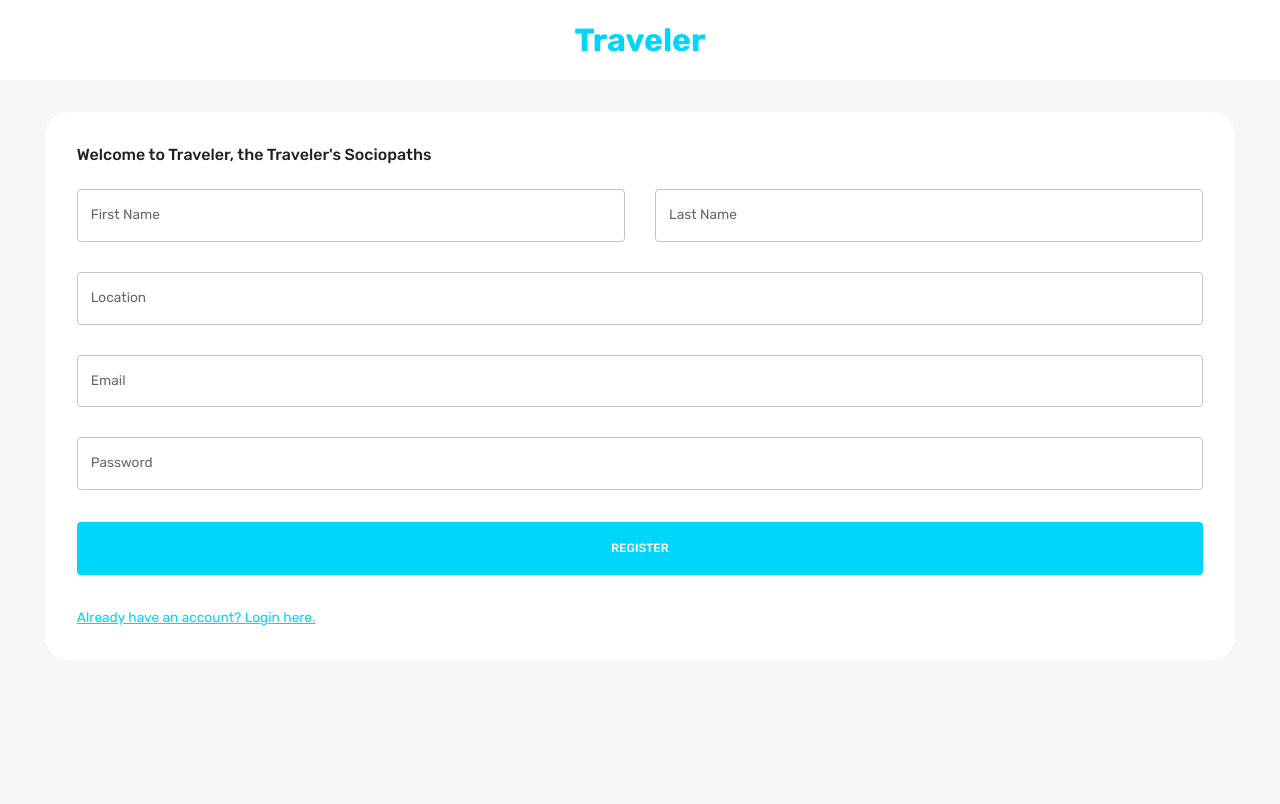
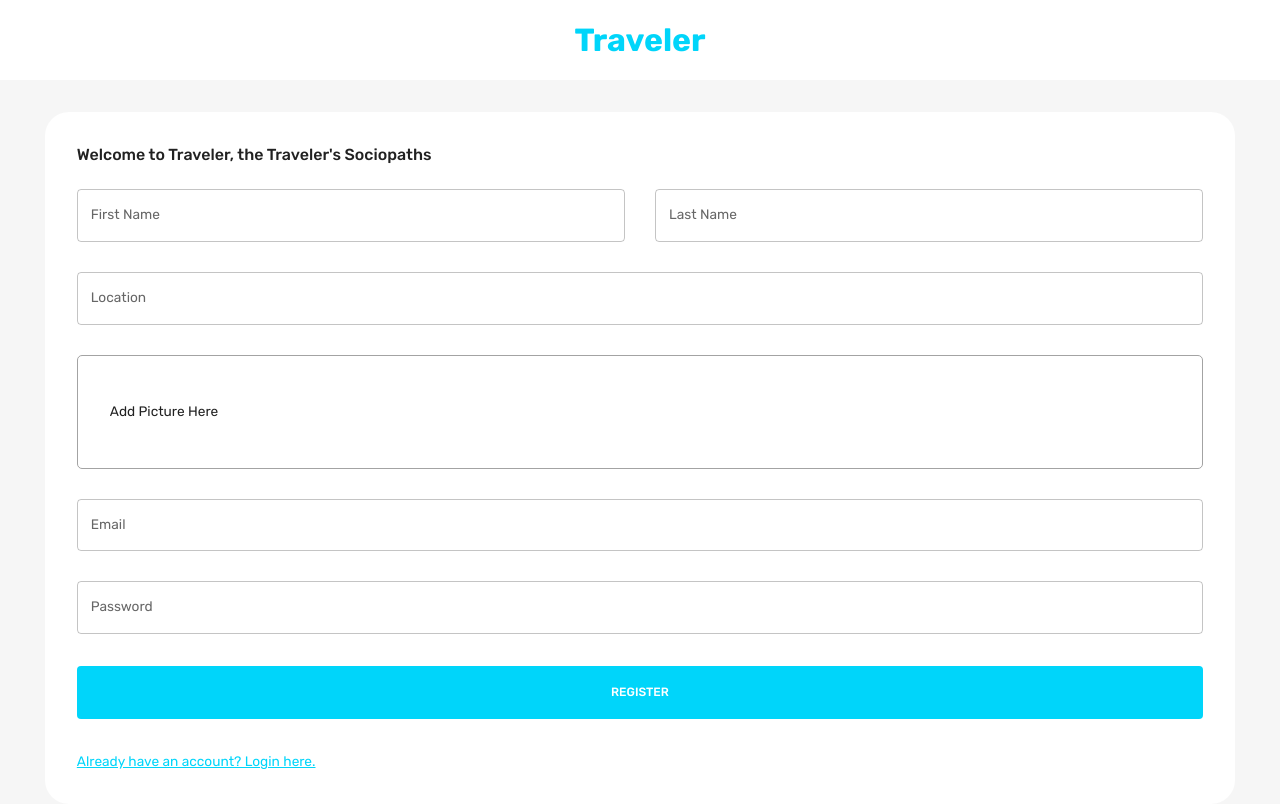
Before and after one commit to COMP1682/Frontend, a React (Create React App) app: page / in a window 1280 px wide. Both pictures are taken after a click on the element "Don't have and account? Sign Up here.". Built offline with nearby package versions, Linux system fonts and the light colour scheme.

Commit message:
add picuture path for user

```diff
--- a/src/Components/UserImage.jsx
+++ b/src/Components/UserImage.jsx
@@ -7,7 +7,7 @@ const UserImage = ({ image, size = ' 60px' }) => {
         style={{ objectFit: 'cover', borderRadius: '50%' }}
         width={size}
         height={size}
-        // src={``}missing api
+        src={image}
         alt=''
       />
     </Box>
--- a/src/Scenes/Login/Form.jsx
+++ b/src/Scenes/Login/Form.jsx
@@ -7,14 +7,14 @@ import {
   Typography,
   useTheme,
 } from '@mui/material';
-// import EditOutlinedIcon from '@mui/icons-material/EditOutlined';
+import EditOutlinedIcon from '@mui/icons-material/EditOutlined';
 import { Formik } from 'formik';
 import * as yup from 'yup';
 import { useNavigate } from 'react-router-dom';
 import { useDispatch } from 'react-redux';
 import { setLogin } from 'State';
-// import Dropzone from 'react-dropzone';
-// import FlexBetween from 'Components/FlexBetween';
+import Dropzone from 'react-dropzone';
+import FlexBetween from 'Components/FlexBetween';
 
 // Validation
 const registerSchema = yup.object().shape({
@@ -24,7 +24,7 @@ const registerSchema = yup.object().shape({
   password: yup.string().required('required'),
   location: yup.string().required('required'),
   // occupation: yup.string().required('required'),
-  picture: yup.string().required('required'),
+  picturePath: yup.string().required('required'),
 });
 
 const loginSchema = yup.object().shape({
@@ -39,7 +39,7 @@ const initialValuesRegister = {
   password: '',
   location: '',
   // occupation: '',
-  picture: '',
+  picturePath: '',
 };
 
 const initialValuesLogin = {
@@ -57,7 +57,24 @@ const Form = () => {
   const isRegister = pageType === 'Register';
 
   //Register handle
+
   const register = async (values, onSubmitProps) => {
+
+    const imageFromData = new FormData();
+    imageFromData.append("file",values.picturePath);
+    imageFromData.append("upload_preset","vwbduorq");
+
+    const reponseCloudinary = await fetch(
+      `https://api.cloudinary.com/v1_1/dejsaxkf2/image/upload`,
+      {
+        method: 'POST',
+        body: imageFromData,
+      }
+    )
+    const dataFromCloudinary = await reponseCloudinary.json();
+    values.picturePath = dataFromCloudinary.secure_url;
+
+
     //this allows us to send form info with image
     const formData = new FormData();
     for (let value in values) {
@@ -193,7 +210,7 @@ const Form = () => {
                   helperText={touched.occupation && errors.occupation}
                   sx={{ gridColumn: 'span 4' }}
                 /> */}
-                {/* <Box
+                { <Box
                   gridColumn='span 4'
                   border={`1px solid ${palette.neutral.medium}`}
                   borderRadius='5px'
@@ -203,7 +220,7 @@ const Form = () => {
                     acceptedFiles='.jpg, .jpeg, .png '
                     multiple={false}
                     onDrop={(acceptedFiles) =>
-                      setFieldValue('picture', acceptedFiles[0])
+                      setFieldValue('picturePath', acceptedFiles[0])
                     }
                   >
                     {({ getRootProps, getInputProps }) => (
@@ -214,18 +231,18 @@ const Form = () => {
                         sx={{ '&:hover': { cursor: 'pointer' } }}
                       >
                         <input {...getInputProps()} />
-                        {!values.picture ? (
+                        {!values.picturePath ? (
                           <p>Add Picture Here</p>
                         ) : (
                           <FlexBetween>
-                            <Typography>{values.picture.name}</Typography>
+                            <Typography>{values.picturePath.name}</Typography>
                             <EditOutlinedIcon />
                           </FlexBetween>
                         )}
                       </Box>
                     )}
                   </Dropzone>
-                </Box> */}
+                </Box> }
               </>
             )}
 
--- a/src/Scenes/Widgets/PostWidget.jsx
+++ b/src/Scenes/Widgets/PostWidget.jsx
@@ -48,6 +48,8 @@ const PostWidget = ({
     );
     const updatedPost = await response.json();
     dispatch(setPost({ post: updatedPost }));
+
+
   };
 
   return (
```
